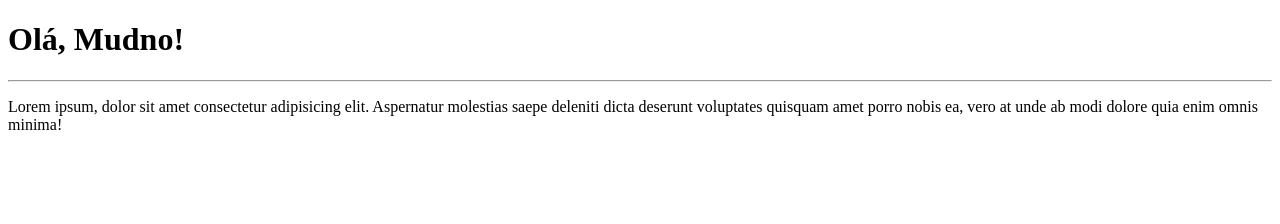
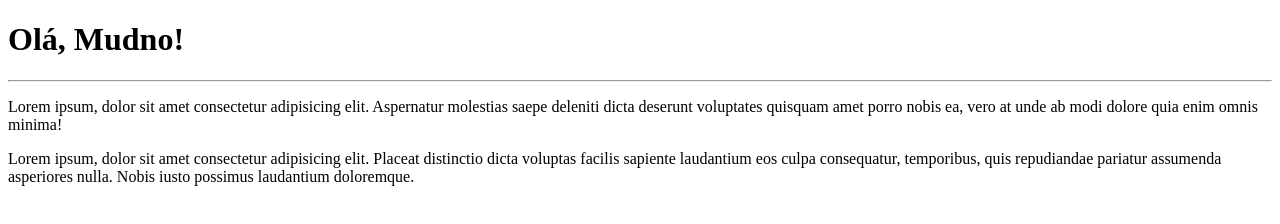
Before and after one commit to MiqueiasRBueno/Ola-Mundo, a plain HTML site: page site-exemplo/index.html in a window 1280 px wide. Drawn offline with Linux system fonts and the light colour scheme.

Commit message:
adicionei um parágrafo

```diff
--- a/site-exemplo/index.html
+++ b/site-exemplo/index.html
@@ -9,5 +9,6 @@
     <h1>Olá, Mudno!</h1>
     <hr>
     <p>Lorem ipsum, dolor sit amet consectetur adipisicing elit. Aspernatur molestias saepe deleniti dicta deserunt voluptates quisquam amet porro nobis ea, vero at unde ab modi dolore quia enim omnis minima!</p>
+    <p>Lorem ipsum, dolor sit amet consectetur adipisicing elit. Placeat distinctio dicta voluptas facilis sapiente laudantium eos culpa consequatur, temporibus, quis repudiandae pariatur assumenda asperiores nulla. Nobis iusto possimus laudantium doloremque.</p>
 </body>
 </html>
```
